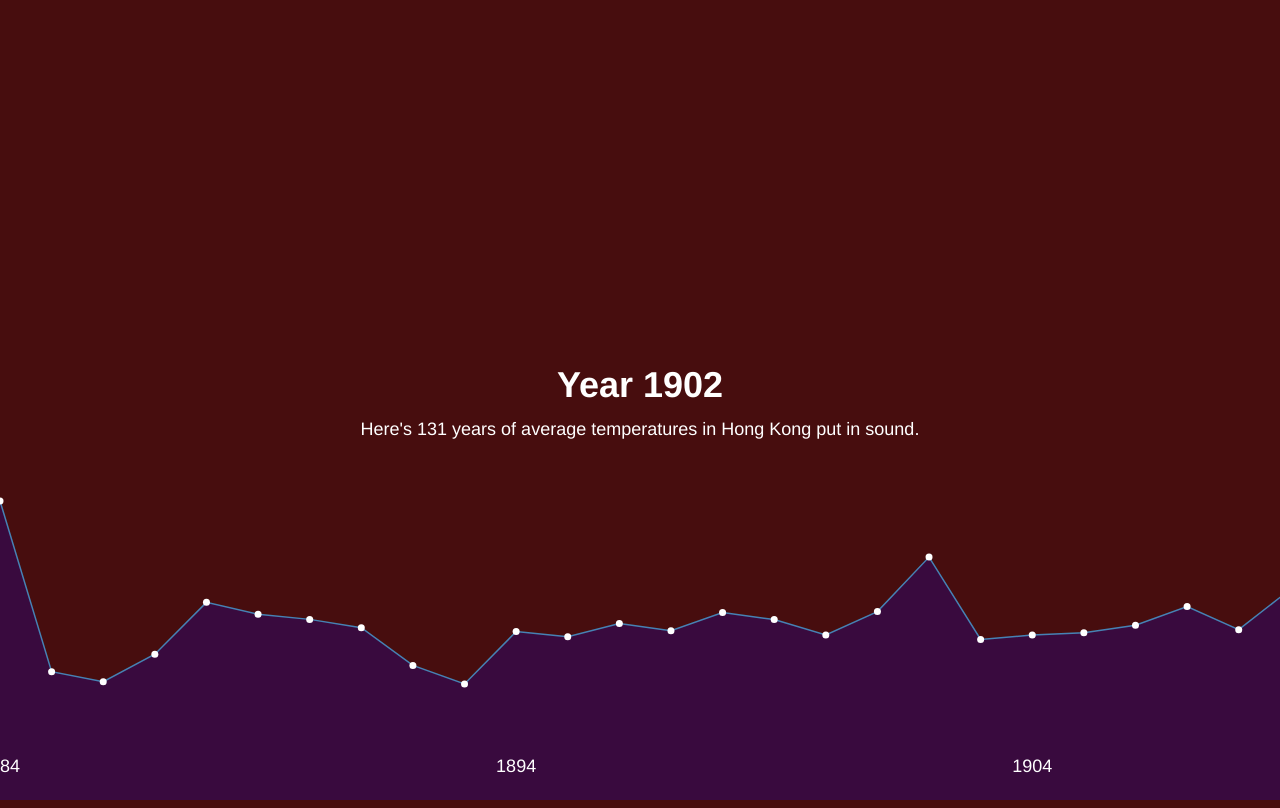
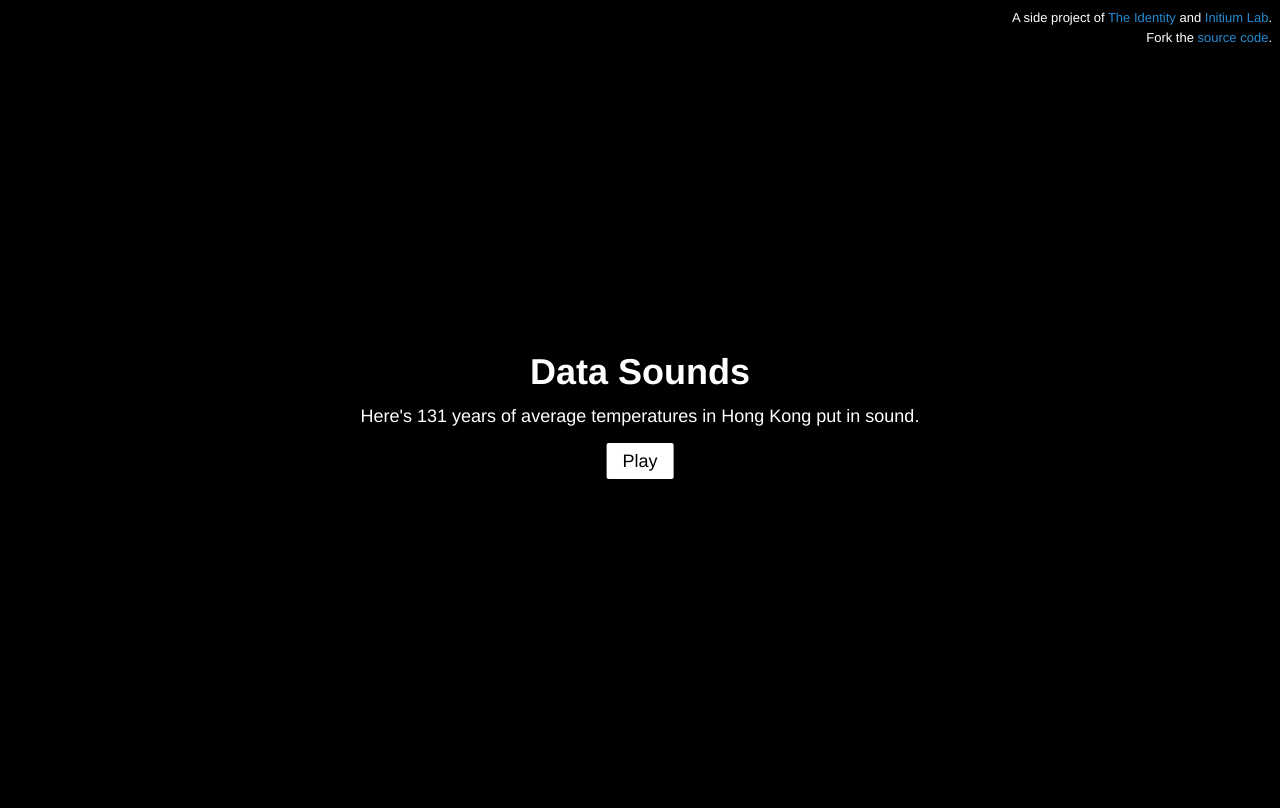
Before and after one commit to initiumsp/datasounds, a website: page static/index.html in a window 1280 px wide. Drawn offline with Linux system fonts and the light colour scheme.

Commit message:
Update styles and add license

```diff
--- a/static/index.html
+++ b/static/index.html
@@ -22,6 +22,13 @@
       <div class="centered">
       <h1 id="title">Data Sounds</h1>
       <p>Here's 131 years of average temperatures in Hong Kong put in sound.</p>
+      <div>&nbsp;<span class="play">Play</span>&nbsp;</div>
+      </div>
+
+      <div class="copyright">
+          <p>A side project of <a href="https://id.hn/">The Identity</a> and <a href="https://initiumlab.com/">Initium Lab</a>.
+              <br>
+              Fork the <a href="https://git.beyond.codes/datasounds/">source code</a>.
       </div>
 
       <script src="vendor/jquery-1.12.0/jquery.js"></script>
--- a/static/main.js
+++ b/static/main.js
@@ -1,3 +1,9 @@
+$(".play").click(function() {
+    play();
+    $(".play").fadeOut();
+});
+
+function play() {
     d3.csv("data.csv", function(d) {
         return d;
     }, function(error, data) {
@@ -147,3 +153,4 @@ d3.csv("data.csv", function(d) {
             animate();
         })
     });
+}
--- a/static/styles.css
+++ b/static/styles.css
@@ -144,6 +144,17 @@ body {
     transform: translate(-50%, -50%);
 }
 
+.copyright {
+    text-align: right;
+    position: fixed;
+    top: 0;
+    left: 100%;
+    transform: translate(-100%, 0);
+    min-width: 25em;
+    font-size: 13px;
+    padding: 8px;
+}
+
 svg {
     padding: 0;
     margin: 0
@@ -171,3 +182,14 @@ svg {
 .x.axis path {
     display: none;
 }
+
+.play {
+    background-color: white;
+    color: black;
+    padding-top: 8px;
+    padding-bottom: 8px;
+    padding-left: 16px;
+    padding-right: 16px;
+    border-radius: 2px;
+    cursor: pointer;
+}
```
Also changed, not shown: 1 other file. Lines whose indentation alone changed are shown as unchanged.
